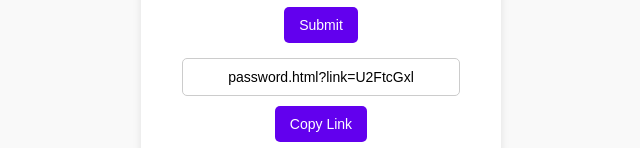
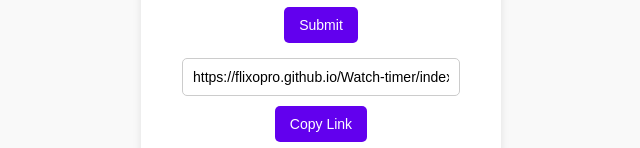
Before and after one commit to FLIXOPRO/Watch-timer, a plain HTML site: page input.html in a window 1280 px wide. Both pictures are taken after typing "Sample" into the empty fields and a click on the button "Submit". Shown: the part 389-537 px from the top of the page, without its empty margins (319-959 px from the left). Drawn offline with Linux system fonts and the light colour scheme.

Commit message:
Update input.html

```diff
--- a/input.html
+++ b/input.html
@@ -82,7 +82,7 @@
             if (linkInput) {
                 // Generate a unique link to the Password Page
                 const uniqueIdentifier = btoa(linkInput); // Simple encoding for example
-                const passwordPageLink = `password.html?link=${encodeURIComponent(uniqueIdentifier)}`;
+                const passwordPageLink = `https://flixopro.github.io/Watch-timer/index.html?link=${encodeURIComponent(uniqueIdentifier)}`;
                 copyLink.value = passwordPageLink;
                 copyBox.style.display = 'block'; // Show the copy box
             }
```
